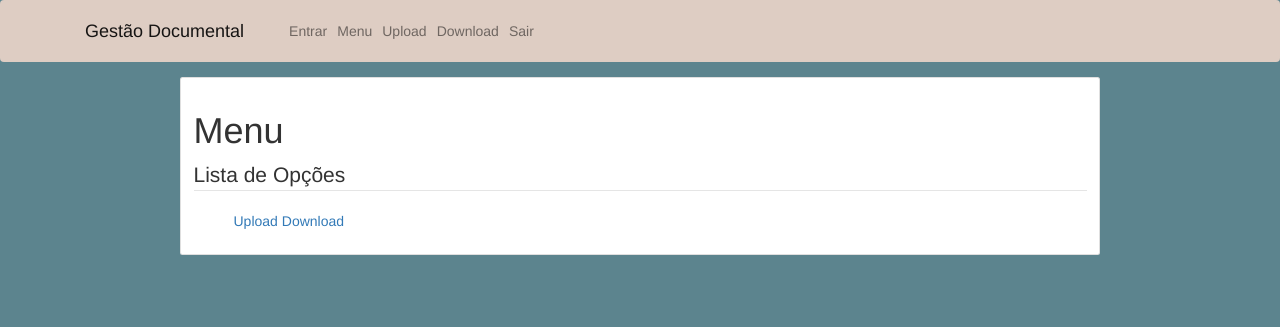
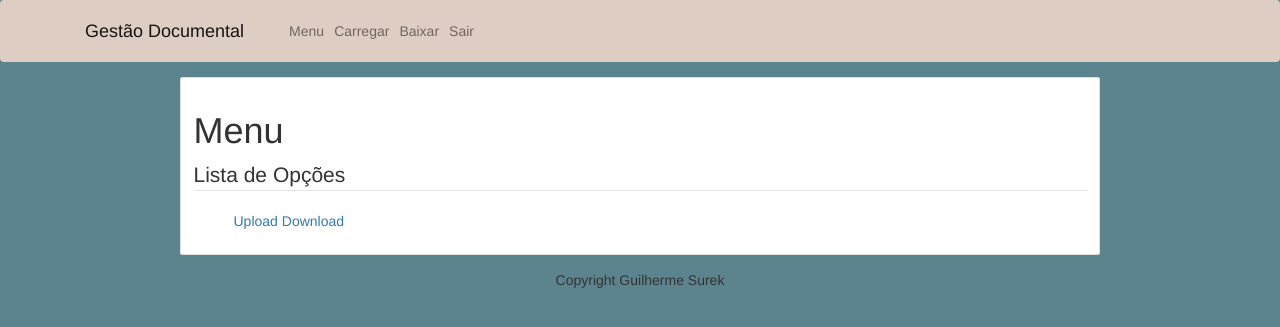
Before and after one commit to guilhermesurek/doc-manage-app, a Django app: page /menu in a window 1280 px wide. Shown: the top 327 px of the page. Run offline with Django 3.2, Linux system fonts and the light colour scheme; the visitor is signed in with stand-in values (Sample User, id 1); some libraries are stand-ins or nearby versions.

Commit message:
Separating navbar from base.html to navbar.html, small changes in base.html

```diff
--- a/templates/base.html
+++ b/templates/base.html
@@ -3,38 +3,37 @@
     <head>
         <meta charset="utf-8">
         <meta name="viewport" content="width=device-width, initial-scale=1, shrink-to-fit=no">
+        <meta name="description" content="">
+        <meta name="author" content="">
+        {% block head_meta %}
+            {% block head_meta_charset %}
+                <meta http-equiv="Content-Type"
+                      content="text/html; charset=utf-8" />
+            {% endblock head_meta_charset %}
+            {% block head_meta_contentlanguage %}
+                <meta http-equiv="Content-Language" value="pt-br" />
+            {% endblock head_meta_contentlanguage %}
+            {% block head_meta_viewport %}
+                <meta name="viewport"
+                      content="width=device-width, initial-scale=1.0">
+            {% endblock head_meta_viewport %}
+        {% endblock head_meta %}
+        {% block head_favicon %}
+            <link rel="icon" type="image/png"
+                  href="{% static 'images/favicon.ico' %}">
+        {% endblock head_favicon %}
+        {% block head_css %}
+            {% block head_css_site %}
               <link rel="stylesheet" href="https://stackpath.bootstrapcdn.com/bootstrap/4.1.3/css/bootstrap.min.css" integrity="sha384-MCw98/SFnGE8fJT3GXwEOngsV7Zt27NXFoaoApmYm81iuXoPkFOJwJ8ERdknLPMO" crossorigin="anonymous">
               <link rel="stylesheet" type="text/css" href="{% static 'initial/css/app.css' %}">
+            {% endblock head_css_site %}
+            {% block head_css_section %}{% endblock head_css_section %}
+            {% block head_css_page %}{% endblock head_css_page %}
+        {% endblock head_css %}
         <title>{% block title %}Gestão Documental{% endblock %}</title>
     </head>
     <body>
-        <nav class="navbar navbar-expand-lg navbar-light mb-4" style="background-color:#decdc3">
-          <div class="container">
-            <a class="navbar-brand" href="{% url 'home' %}">Gestão Documental</a>
-            <button class="navbar-toggler" type="button" data-toggle="collapse" data-target="#navbarSupportedContent" aria-controls="navbarSupportedContent" aria-expanded="false" aria-label="Toggle navigation">
-              <span class="navbar-toggler-icon"></span>
-            </button>
-            <div class="collapse navbar-collapse" id="navbarSupportedContent">
-              <ul class="navbar-nav">
-                <li class="nav-item">
-                  <a class="nav-link" href="{% url 'login' %}">Entrar</a>
-                </li>
-                <li class="nav-item">
-                  <a class="nav-link" href="{% url 'menu' %}">Menu</a>
-                </li>
-                <li class="nav-item">
-                  <a class="nav-link" href="{% url 'upload' %}">Upload</a>
-                </li>
-                <li class="nav-item">
-                  <a class="nav-link" href="{% url 'download' %}">Download</a>
-                </li>
-                <li class="nav-item">
-                    <a class="nav-link" href="{% url 'logout' %}">Sair</a>
-                </li>
-              </ul>
-            </div>
-          </div>
-        </nav>
+      <header>{% include 'navbar.html' %}</header>
       <div class="container">
         <div class="row justify-content-center">
           <div class="col-lg-10 col-md-12">
@@ -47,10 +46,19 @@
           </div>
         </div>
       </div>
+      <div class="footer">
+        <div class="container" style="text-align: center;">
+            <p>Copyright Guilherme Surek</p>
+        </div>
+      </div>
+      {% block footer_javascript %}
+        {% block footer_javascript_site %}
           <script src="https://code.jquery.com/jquery-3.5.0.min.js" integrity="sha256-xNzN2a4ltkB44Mc/Jz3pT4iU1cmeR0FkXs4pru/JxaQ=" crossorigin="anonymous"></script>
           <script src="https://cdnjs.cloudflare.com/ajax/libs/popper.js/1.14.3/umd/popper.min.js" integrity="sha384-ZMP7rVo3mIykV+2+9J3UJ46jBk0WLaUAdn689aCwoqbBJiSnjAK/l8WvCWPIPm49" crossorigin="anonymous"></script>
           <script src="https://stackpath.bootstrapcdn.com/bootstrap/4.1.3/js/bootstrap.min.js" integrity="sha384-ChfqqxuZUCnJSK3+MXmPNIyE6ZbWh2IMqE241rYiqJxyMiZ6OW/JmZQ5stwEULTy" crossorigin="anonymous"></script>
-        {% block javascript %}
-        {% endblock %}
+        {% endblock footer_javascript_site %}
+        {% block footer_javascript_section %}{% endblock footer_javascript_section %}
+        {% block footer_javascript_page %}{% endblock footer_javascript_page %}
+      {% endblock footer_javascript %}
     </body>
 </html>
--- /dev/null
+++ b/templates/navbar.html
@@ -0,0 +1,21 @@
+<div class="navbar navbar-expand-lg navbar-light mb-4"
+     style="background-color:#decdc3">
+    <div class="container">
+        <a class="navbar-brand" href="{% url 'home' %}">Gestão Documental</a>
+        <button class="navbar-toggler" type="button" data-toggle="collapse" data-target="#navbarSupportedContent" aria-controls="navbarSupportedContent" aria-expanded="false" aria-label="Toggle navigation">
+            <span class="navbar-toggler-icon"></span>
+        </button>
+        <div class="collapse navbar-collapse" id="navbarSupportedContent">
+            <ul class="navbar-nav">
+                {% if user.is_authenticated %}
+                <li class="nav-item"><a class="nav-link" href="{% url 'menu' %}">Menu</a></li>
+                <li class="nav-item"><a class="nav-link" href="{% url 'upload' %}">Carregar</a></li>
+                <li class="nav-item"><a class="nav-link" href="{% url 'download' %}">Baixar</a></li>
+                <li class="nav-item"><a class="nav-link" href="{% url 'logout' %}">Sair</a></li>
+                {% else %}
+                <li class="nav-item"><a class="nav-link" href="{% url 'login' %}">Entrar</a></li>
+                {% endif %}
+            </ul>
+        </div>
+    </div>
+</nav>
```
Lines whose indentation alone changed are shown as unchanged.
